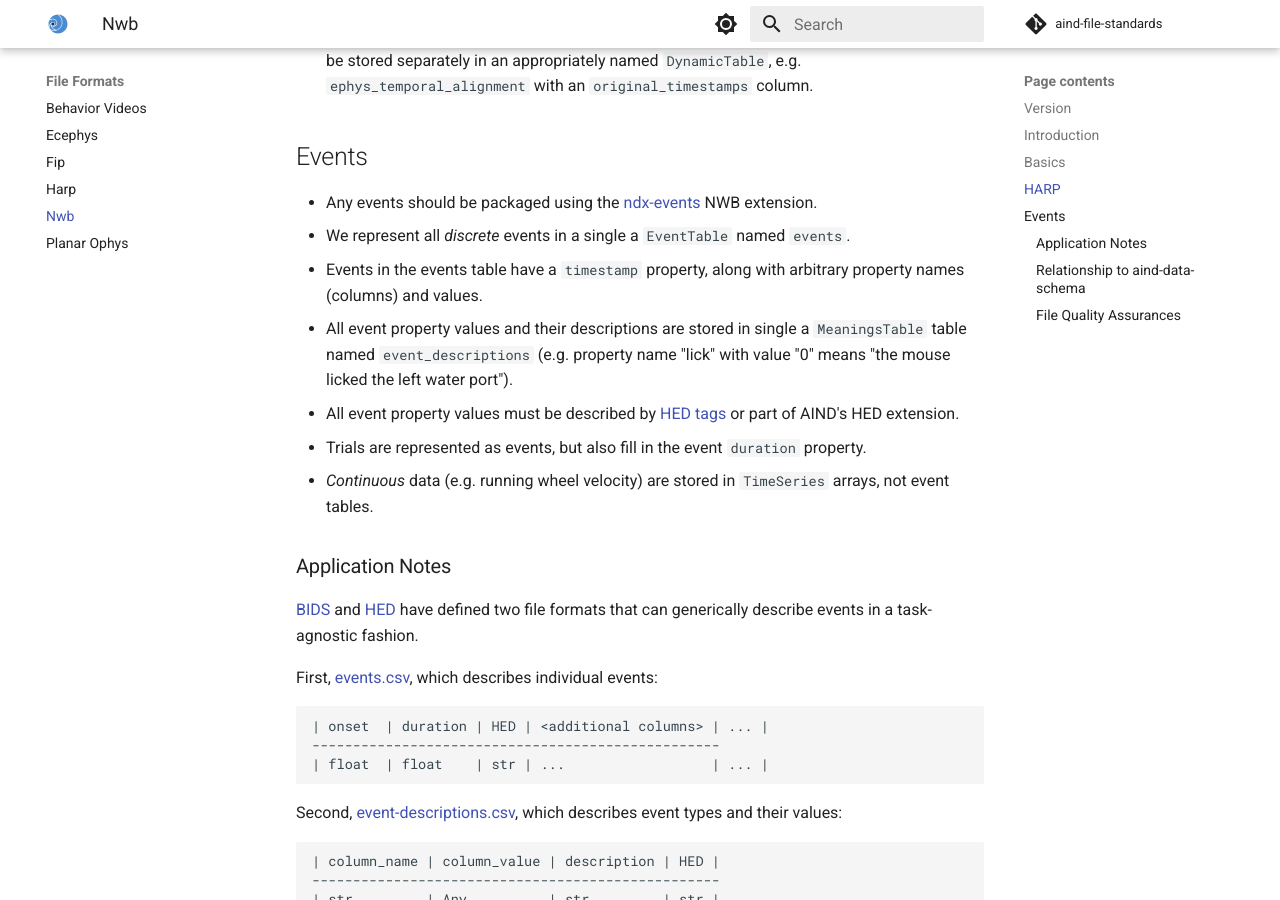
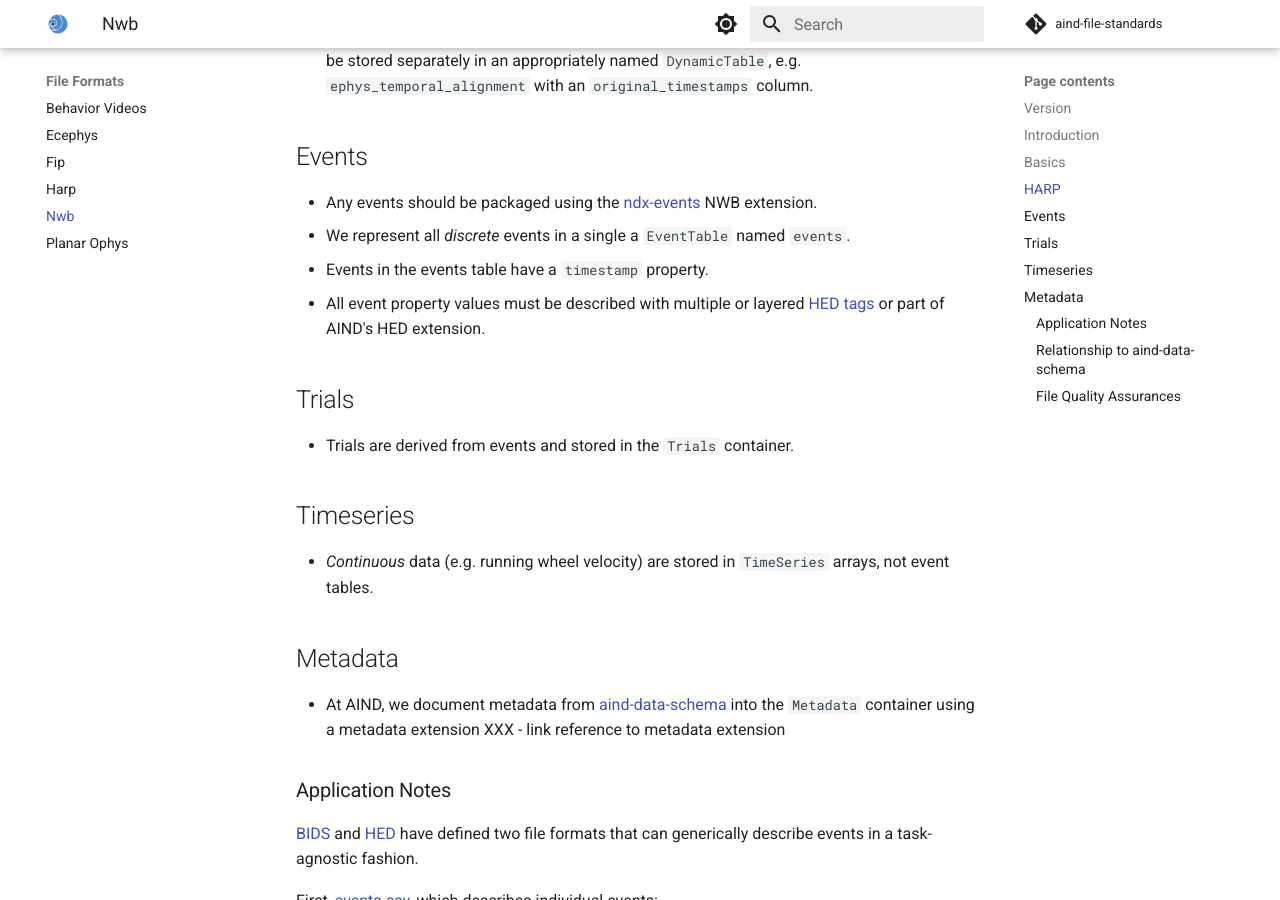
Before and after one commit to AllenNeuralDynamics/aind-file-standards, an MkDocs documentation site: the page built from docs/file_formats/nwb.md, in a window 1280 px wide and 900 px high, scrolled down 1036 px. Built offline with MkDocs 1.6.1 and Material for MkDocs 9.7.7, drawn with Linux system fonts in a browser that asks for light colours; comment, search, counter and statistics services are not loaded.

Commit message:
docs: nwb container descriptions

```diff
--- a/docs/file_formats/nwb.md
+++ b/docs/file_formats/nwb.md
@@ -27,11 +27,21 @@ We also take this opportunity to remind readers about some general NWB basics:
 
 - Any events should be packaged using the [ndx-events](https://github.com/rly/ndx-events) NWB extension.
 - We represent all *discrete* events in a single a `EventTable` named `events`.
-- Events in the events table have a `timestamp` property, along with arbitrary property names (columns) and values.
-- All event property values and their descriptions are stored in single a `MeaningsTable` table named `event_descriptions` (e.g. property name "lick" with value "0" means "the mouse licked the left water port").
-- All event property values must be described by [HED tags](https://www.hedtags.org/) or part of AIND's HED extension.
-- Trials are represented as events, but also fill in the event `duration` property.
+- Events in the events table have a `timestamp` property.
+- All event property values must be described with multiple or layered [HED tags](https://www.hedtags.org/) or part of AIND's HED extension.
+
+## Trials
+
+- Trials are derived from events and stored in the `Trials` container.
+
+## Timeseries
+
 - *Continuous* data (e.g. running wheel velocity) are stored in `TimeSeries` arrays, not event tables.
+
+## Metadata
+
+- At AIND, we document metadata from [aind-data-schema](https://aind-data-schema.readthedocs.io/en/latest/) into the `Metadata` container using a metadata extension XXX - link reference to metadata extension
+
 
 ### Application Notes
 
```
